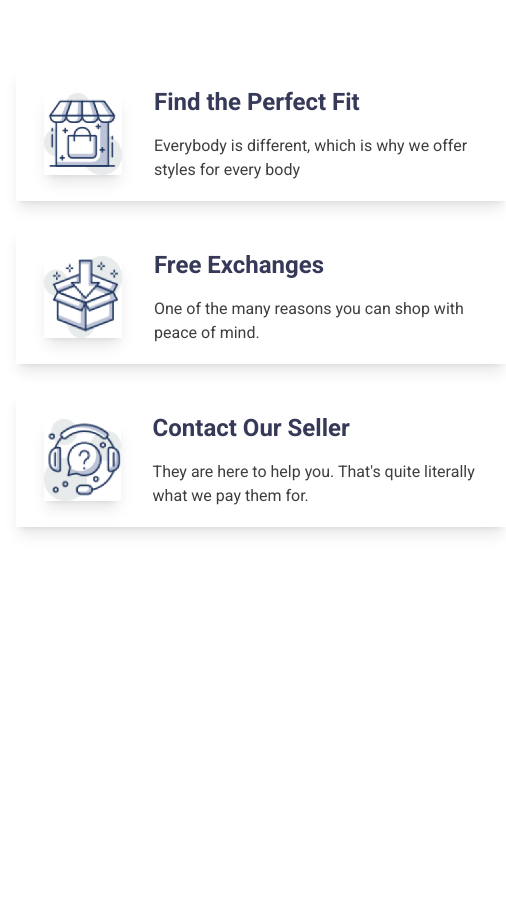
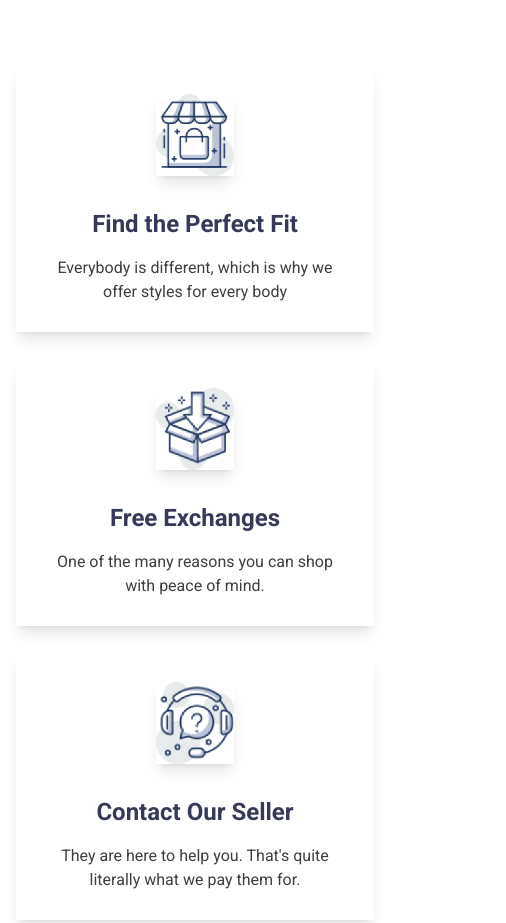
Before and after one commit to tarek9887/GenZ-Fashion, a plain HTML site: page index.html in a window 390 px wide. Shown: the part 4620-5543 px from the top of the page, 506 px wide, since content can reach past the window. Before the commit the page ends 5375 px from the top, so only its background shows below. Drawn offline with nearby package versions, Linux system fonts and the light colour scheme.

Commit message:
responsive add

```diff
--- a/index.html
+++ b/index.html
@@ -144,43 +144,41 @@
 
 
         <section class="mt-[130px] px-4 max-w-[1170px] mx-auto">
-            <div class="flex justify-between items-center ">
+            <div class="flex flex-col lg:flex-row justify-between items-center gap-8">
 
-                <div>
-                    <div class="mb-7 shadow-lg p-7 gap-8 w-[490px] h-[135px] flex justify-around items-center">
-                        <img class=" shadow-lg w-[78px] h-[82px]"  src="icons/house.png" alt="">
-                        <div class="">
-                            <h1 class=" text-[#363958] font-Roboto font-bold text-2xl mb-4">Find the Perfect Fit</h1>
-                            <p class="text-[#3E3E3E]">Everybody is different, which is why we offer styles for every body</p>
+                <div class="flex flex-col gap-7">
+                    <div class="shadow-lg p-7 gap-8 w-full lg:w-[490px] h-auto lg:h-[135px] flex flex-col lg:flex-row justify-around items-center">
+                        <img class="shadow-lg w-[78px] h-[82px]" src="icons/house.png" alt="">
+                        <div>
+                            <h1 class="text-[#363958] font-Roboto font-bold text-2xl mb-4 text-center lg:text-left">Find the Perfect Fit</h1>
+                            <p class="text-[#3E3E3E] text-center lg:text-left">Everybody is different, which is why we offer styles for every body</p>
                         </div>
                     </div>
 
-
-                    <div class="mb-7 shadow-lg p-7 gap-8 w-[490px] h-[135px] flex justify-around items-center">
-                        <img class=" shadow-lg w-[78px] h-[82px]"  src="icons/box.png" alt="">
+                    <div class="shadow-lg p-7 gap-8 w-full lg:w-[490px] h-auto lg:h-[135px] flex flex-col lg:flex-row justify-around items-center">
+                        <img class="shadow-lg w-[78px] h-[82px]" src="icons/box.png" alt="">
                         <div>
-                            <h1 class=" text-[#363958] font-Roboto font-bold text-2xl mb-4">Free Exchanges</h1>
-                            <p class="text-[#3E3E3E]">One of the many reasons you can shop with peace of mind.</p>
+                            <h1 class="text-[#363958] font-Roboto font-bold text-2xl mb-4 text-center lg:text-left">Free Exchanges</h1>
+                            <p class="text-[#3E3E3E] text-center lg:text-left">One of the many reasons you can shop with peace of mind.</p>
                         </div>
                     </div>
 
-
-                    <div class="mb-7 shadow-lg p-7 gap-8 w-[490px] h-[135px] flex justify-around items-center">
+                    <div class="shadow-lg p-7 gap-8 w-full lg:w-[490px] h-auto lg:h-[135px] flex flex-col lg:flex-row justify-around items-center">
                         <img class="shadow-lg w-[78px] h-[82px]" src="icons/question.png" alt="">
-                        <div class="">
-                            <h1 class=" text-[#363958] font-Roboto font-bold text-2xl mb-4">Contact Our Seller</h1>
-                            <p class="text-[#3E3E3E]">They are here to help you. That's quite literally what we pay them for.</p>
+                        <div>
+                            <h1 class="text-[#363958] font-Roboto font-bold text-2xl mb-4 text-center lg:text-left">Contact Our Seller</h1>
+                            <p class="text-[#3E3E3E] text-center lg:text-left">They are here to help you. That's quite literally what we pay them for.</p>
                         </div>
                     </div>
                 </div>
 
-
-                <div>
-                    <img class="shadow-lg w-[499px] h-[354px]" src="images/shopping.png" alt="">
+                <div class="w-full lg:w-auto">
+                    <img class="shadow-lg w-full lg:w-[499px] h-auto lg:h-[354px]" src="images/shopping.png" alt="">
                 </div>
 
             </div>
         </section>
+
     </main>
 
 
```
